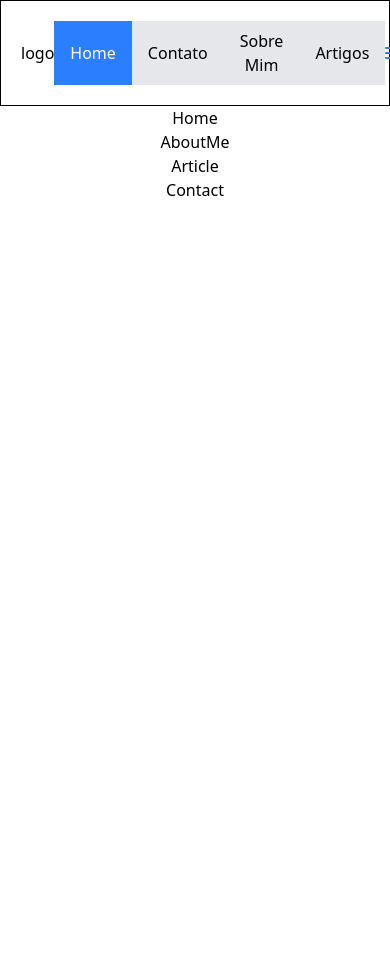
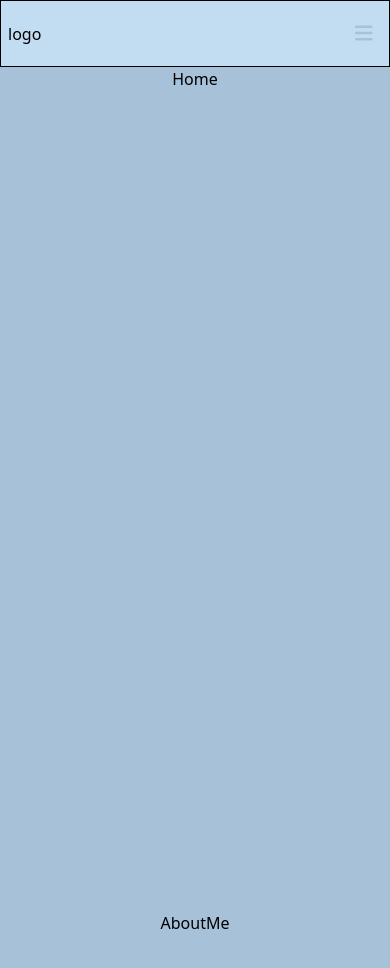
Before and after one commit to Gui7F/Site_Leana_Psicologa, a React (Vite) app: page / in a window 390 px wide. Shown: the top 968 px of the page. Before the commit the page ends 844 px from the top, so only its background shows below. Built offline with nearby package versions, Linux system fonts and the light colour scheme.

Commit message:
initial struct navbar mobile

```diff
--- /dev/null
+++ b/src/App.css
@@ -0,0 +1,13 @@
+@tailwind utilities;
+
+@theme{
+    /* cor background */
+    --color-mint-50: #D0E3F2;
+    --color-mint-150: #91AAB9;
+    --color-mint-100: #A7C1D9 ;
+    --color-mint-200: #C2DCF2 ;
+    --color-mint-250: #5F7A8C;
+    --color-mint-300: #2E5D89 ;
+    /* cor das fontes */
+    --color-font-100: #F0F3F5
+}
--- a/src/App.jsx
+++ b/src/App.jsx
@@ -1,5 +1,5 @@
 import { useRef } from "react";
-
+import "./App.css"
 import "./index.css";
 // Components
 import Navbar from "./components/Navbar";
@@ -15,7 +15,7 @@ function App() {
   const contactRef = useRef(null);
 
   const scrollToSection = (ref) => {
-    ref.current?.scrollIntoView({ behavior: "smooth" });
+    ref.current?.scrollIntoView({ behavior: "smooth", block:"start" });
   };
 
   return (
@@ -29,11 +29,11 @@ function App() {
       />
 
       {/* Seções do site */}
-      <div className>
-      <div ref={homeRef} className="section text-center"><Home /></div>
-      <div ref={aboutMeRef} className="section text-center"><AboutMe /></div>
-      <div ref={articlesRef} className="section text-center"><Articles /></div>
-      <div ref={contactRef} className="section text-center"><Contact /></div>
+      <div className="bg-[var(--color-mint-100)]" >
+      <div ref={homeRef} className="section text-center h-svh"><Home /></div>
+      <div ref={aboutMeRef} className="section text-center h-svh"><AboutMe /></div>
+      <div ref={articlesRef} className="section text-center h-svh"><Articles /></div>
+      <div ref={contactRef} className="section text-center h-svh"><Contact /></div>
       </div>
       </>
   );
--- a/src/components/Navbar.jsx
+++ b/src/components/Navbar.jsx
@@ -51,14 +51,15 @@ function Navbar({
 
   return (
     <>
-      <div className="flex justify-around items-center p-5 border border-b-black ">
+
+      <div className="flex justify-around items-center border border-b-black  bg-[var(--color-mint-200)] h-[67px]">
         {/* Logo */}
-        <div>
+        <div className="max-[480px]:absolute left-0 pl-2">
           <h1>logo</h1>
         </div>
 
         {/* Navbar */}
-        <div className="flex m-auto">
+        <div className="flex m-auto max-[480px]:hidden">
         {["home", "contact", "about", "article"].map((page) => (
           <nav key={page} className="flex ">
           <button
@@ -77,10 +78,10 @@ function Navbar({
         </div>
 
         {/* Icone Navbar Mobile */}
-        <div className="lg:hidden">
+        <div className="lg:hidden max-[480px]:absolute right-2.5 pr-2">
           <button
             onClick={toggleMenu}
-            className="text-blue-500 focus:outline-none"
+            className="text-[var(--color-mint-100)] focus:outline-none text-[20px] "
           >
             {isMenuOpen ? (
               <FontAwesomeIcon icon={faBars} className="hidden" />
@@ -91,6 +92,7 @@ function Navbar({
         </div>
       </div>
 
+
        {/* Menu Mobile */}
 
       <div
@@ -98,26 +100,33 @@ function Navbar({
           transition: "transform 0.2s ease-in-out",
           transform: isMenuOpen ? "scale(1)" : "scale(0)",
         }}
-        className="fixed inset-0 bg-gray-800 bg-opacity-95 flex flex-col items-end justify-center z-50 w-3/4 ml-auto p-4 pb-44 "
+        className="fixed border inset-0 bg-[var(--color-mint-300)] bg-opacity-95 flex flex-col items-end justify-center z-50 w-3/4 ml-auto"
       >
+
         <button
           onClick={toggleMenu}
-          className="absolute top-5 right-5 text-blue-500 focus:outline-none"
+          className="absolute top-2.5 right-2.5 text-[var(--color-mint-100)] focus:outline-none text-[25px]"
         >
           {/* Ícone de fechar */}
           <FontAwesomeIcon icon={faCircleXmark} />
         </button>
 
-        <nav>
+        <nav className="grid grid-rows-4 gap-0 mt-10 w-full h-[87%]">
+          <div className="border border-zinc-800 text-zinc-300 h-10">
           <button
+            className="w-full text-end"
             onClick={() => {
-              scrollToSection(aboutMeRef);
+              scrollToSection(homeRef);
               toggleMenu();
             }}
           >
             Home
           </button>
+          </div>
+
+          <div className="border border-zinc-800 text-zinc-300 h-10">
           <button
+            className="w-full text-end"
             onClick={() => {
               scrollToSection(aboutMeRef);
               toggleMenu();
@@ -125,22 +134,29 @@ function Navbar({
           >
             Sobre Mim
           </button>
+          </div>
+          <div className="border border-zinc-800 text-zinc-300 h-10">
           <button
+            className="w-full text-end"
             onClick={() => {
-              scrollToSection(aboutMeRef);
+              scrollToSection(articlesRef);
               toggleMenu();
             }}
           >
             Artigos
           </button>
+          </div>
+          <div className="border border-zinc-800 text-zinc-300 h-10">
           <button
+            className="w-full text-end"
             onClick={() => {
-              scrollToSection(aboutMeRef);
+              scrollToSection(contactRef);
               toggleMenu();
             }}
           >
             Contato
           </button>
+          </div>
         </nav>
       </div>
     </>
```
